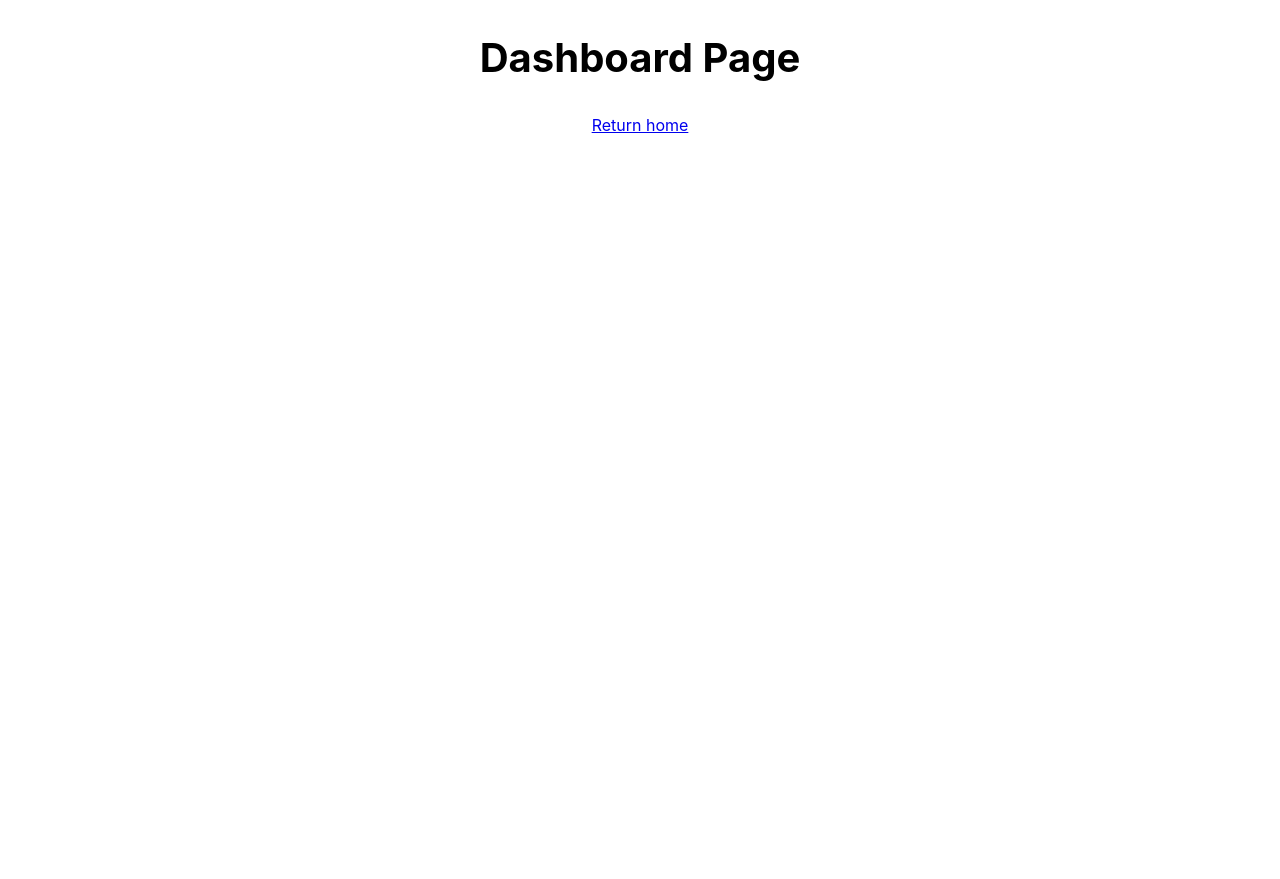
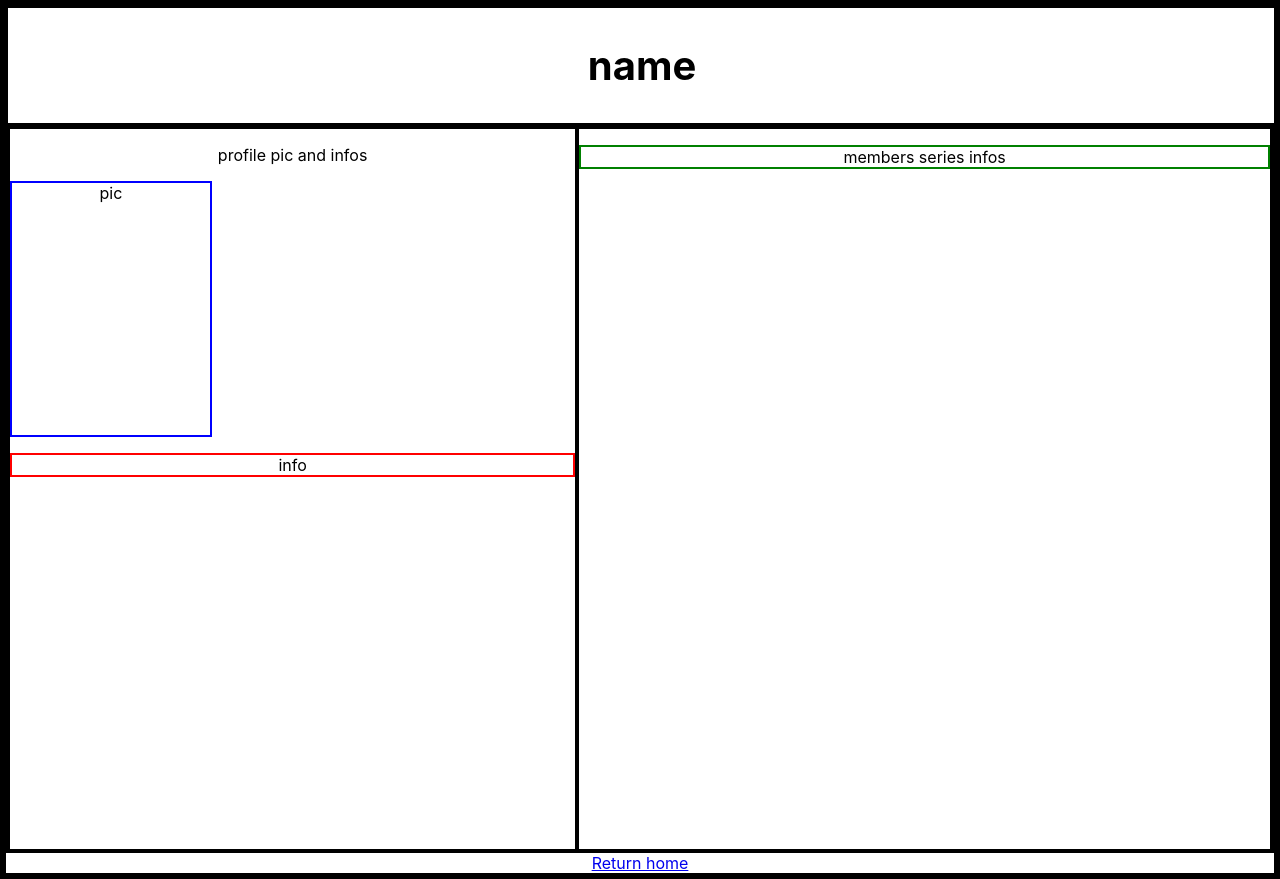
Before and after one commit to Eldydev/Test_Tech_Conjonction, a React (Create React App) app in the folder test_tech_conjonction/: page /dashboard in a window 1280 px wide. Before the commit the page ends 833 px from the top, so only its background shows below. Built offline with nearby package versions, Linux system fonts and the light colour scheme.

Commit message:
dashboard lite css

```diff
--- a/test_tech_conjonction/src/App.css
+++ b/test_tech_conjonction/src/App.css
@@ -47,6 +47,7 @@ body {
 }
 
 div {
+  border: black 2px solid;
 }
 
 .container {
@@ -135,3 +136,40 @@ input {
 input:focus {
   border-color: green;
 }
+
+.dashcontainer {
+  display: flex;
+  flex-direction: column;
+  height: 100%;
+  margin: 0;
+  padding: 0;
+  min-height: 100vh;
+}
+
+.username {
+  width: 100%;
+}
+
+.picsandinfos {
+  width: 45%;
+  min-height: 90vh;
+}
+
+.seriesdisplay {
+  width: 55%;
+  min-height: 90vh;
+}
+
+.pic {
+  border: solid 2px blue;
+  height: 35%;
+  width: 35%;
+}
+
+.infos {
+  border: solid 2px red;
+}
+
+.series {
+  border: solid 2px green;
+}
--- a/test_tech_conjonction/src/components/Dashboard.js
+++ b/test_tech_conjonction/src/components/Dashboard.js
@@ -12,8 +12,20 @@ class Dashboard extends Component {
     }
     render() {
         return (
-            <div>
-                <h2>Dashboard Page</h2>
+            <div className="dashcontainer">
+                <div className="username">
+                    <h2>name</h2>
+                </div>
+                <div className="container">
+                    <div className="picsandinfos">
+                        <p>profile pic and infos</p>
+                        <p className='pic'>pic</p>
+                        <p className='infos'>info</p>
+                    </div>
+                    <div className="seriesdisplay">
+                        <p className='series'>members series infos</p>
+                    </div>
+                </div>
                 <Link to="/">Return home</Link>
             </div>
         );
```
Also changed, not shown: 1 other file (tests, documents, lock files or other folders).
